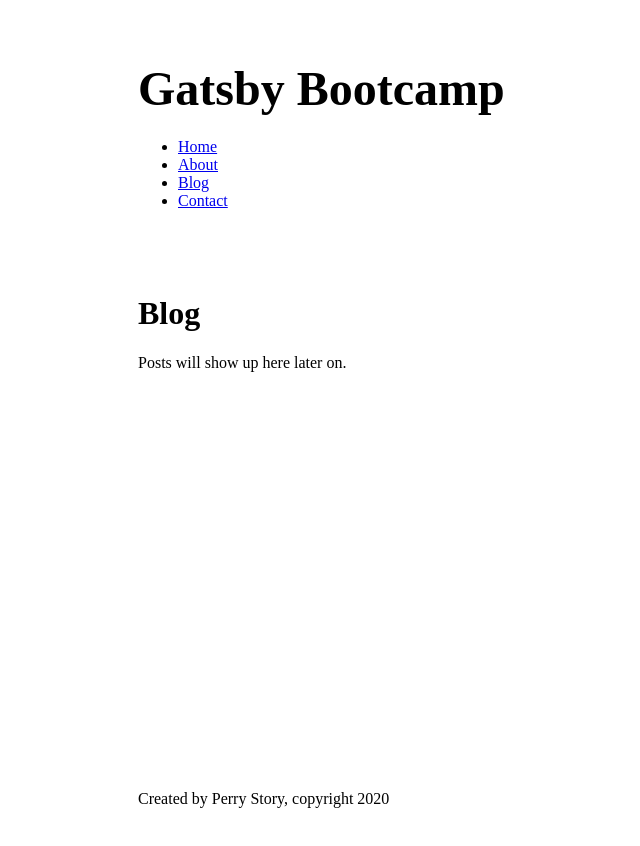
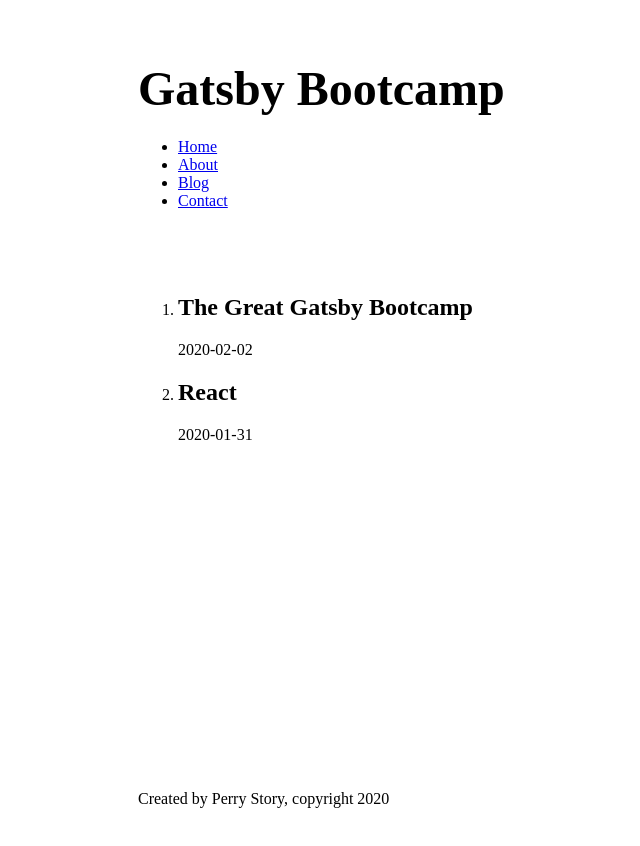
Before and after one commit to ptstory/gatsby-bootcamp, a Gatsby site: page /blog in a window 1280 px wide. Shown: the whole page, without its empty margins (127-767 px from the left). Built offline with nearby package versions, Linux system fonts and the light colour scheme; Gatsby itself is replaced by a stand-in of ours.

Commit message:
lesson 11, working with markdown posts

```diff
--- a/gatsby-config.js
+++ b/gatsby-config.js
@@ -17,6 +17,7 @@
         name: "src",
         path: `${__dirname}/src/`
       }
-    }
-  ]
+    },
+    "gatsby-transformer-remark"
+  ],
 }
--- a/package.json
+++ b/package.json
@@ -17,6 +17,7 @@
     "gatsby": "^2.19.7",
     "gatsby-plugin-sass": "^2.1.28",
     "gatsby-source-filesystem": "^2.1.48",
+    "gatsby-transformer-remark": "^2.6.53",
     "node-sass": "^4.13.1",
     "react": "^16.12.0",
     "react-dom": "^16.12.0"
--- a/src/pages/blog.js
+++ b/src/pages/blog.js
@@ -1,12 +1,34 @@
 import React from "react";
 import Layout from "../components/layout";
-
+import {graphql, useStaticQuery } from "gatsby";
 
 const BlogPage = () => {
+    const data = useStaticQuery(graphql`
+    {
+       allMarkdownRemark {
+         edges {
+           node {
+             frontmatter {
+               title
+               date
+             }
+           }
+         }
+       }
+     }
+   `)
     return (
         <Layout>
-            <h1>Blog</h1>
-            <p>Posts will show up here later on.</p>
+            <ol>
+              {data.allMarkdownRemark.edges.map(edge => {
+                  return (
+                      <li>
+                          <h2>{edge.node.frontmatter.title}</h2>
+                          <p>{edge.node.frontmatter.date}</p>
+                      </li>
+                  )
+              })}
+            </ol>
         </Layout>
     )
 }
```
Also changed, not shown: 1 other file.
